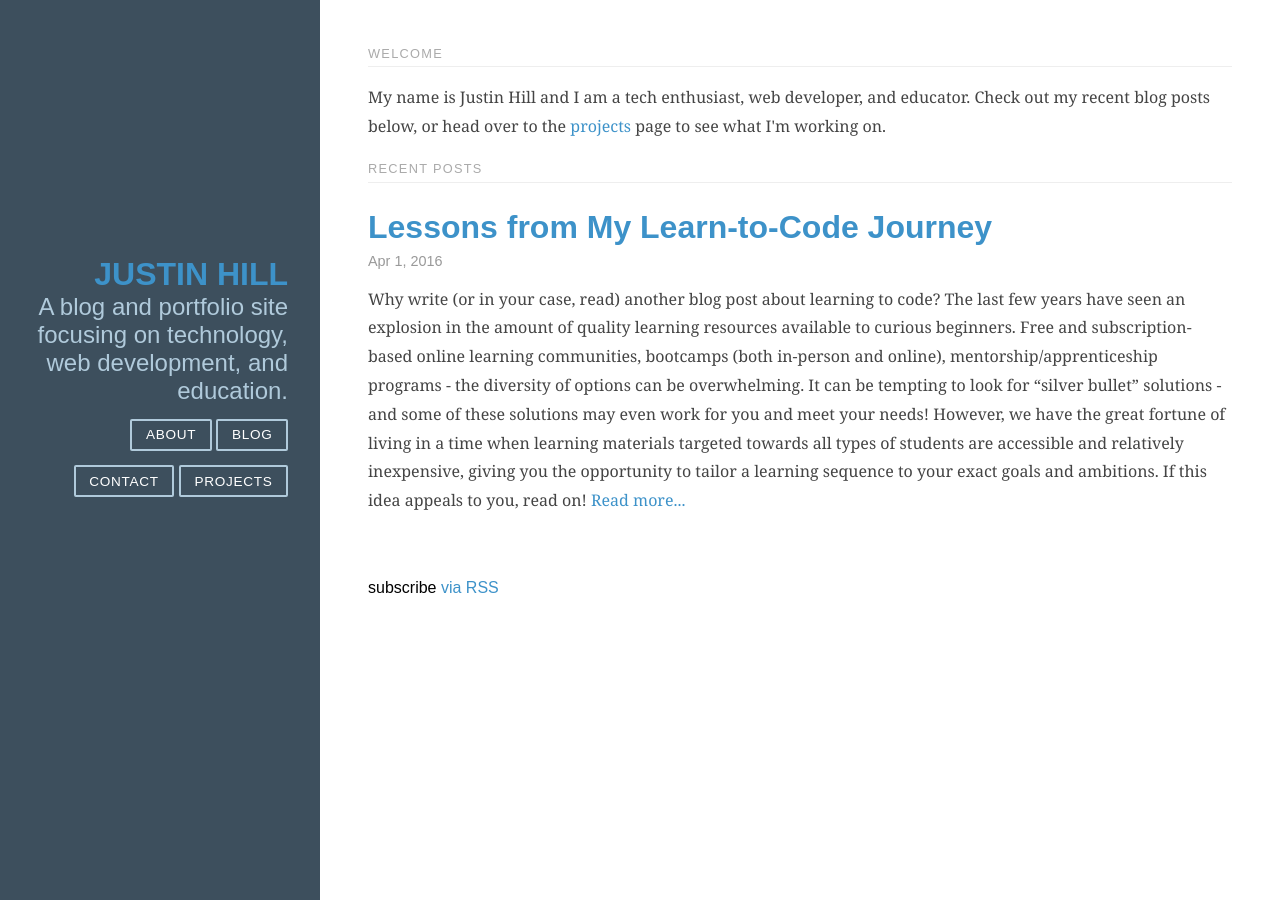
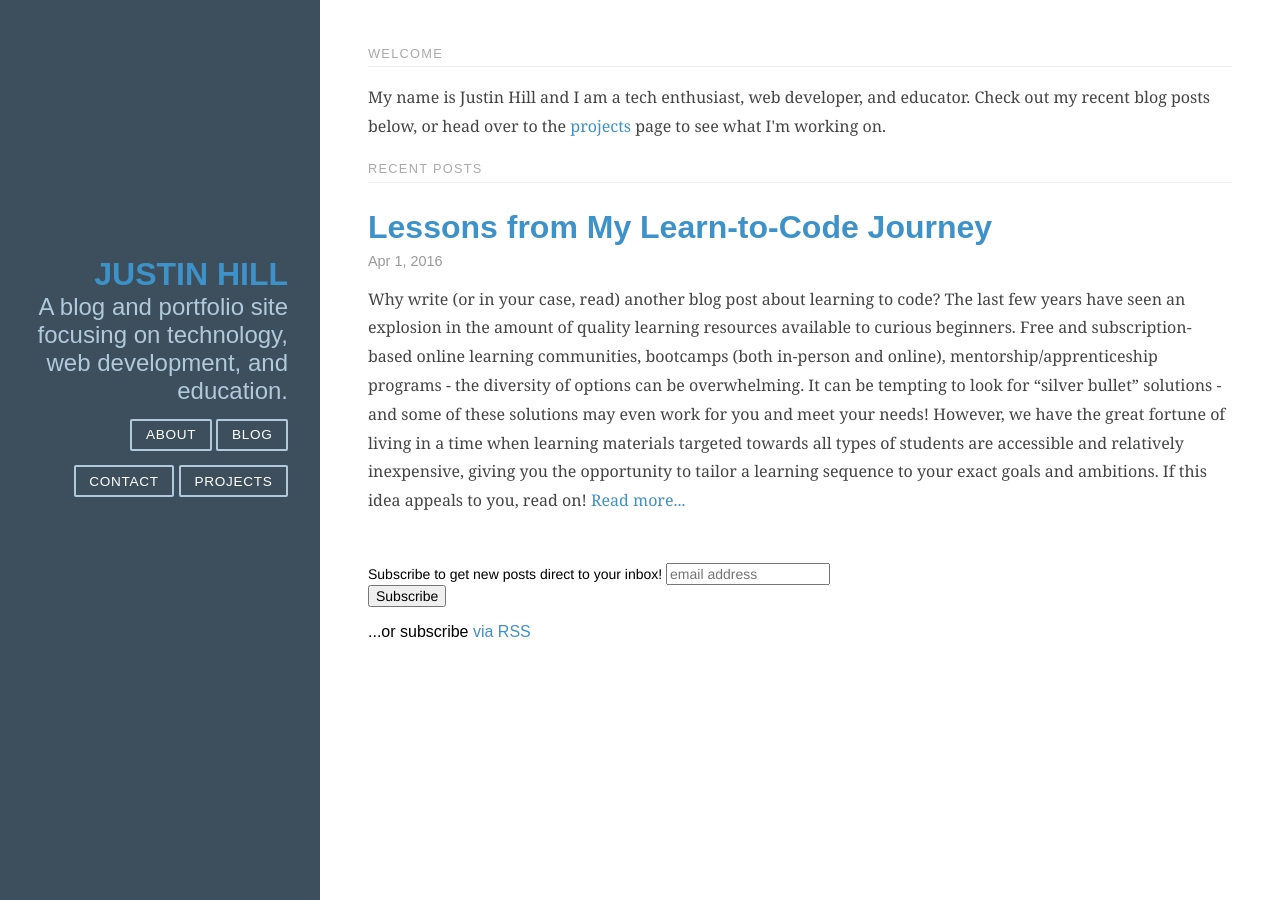
Before and after one commit to JMHill/JMHill.github.io, a Jekyll site: the page built from index.html, in a window 1280 px wide. Built offline with Jekyll 4.4.1, drawn with Linux system fonts in a browser that asks for light colours; comment, search, counter and statistics services are not loaded.

Commit message:
Add mailchimp signup forms

```diff
--- a/_includes/head.html
+++ b/_includes/head.html
@@ -10,6 +10,13 @@
     <link rel="stylesheet" href="{{ "/css/grids-responsive-min.css" | prepend: site.baseurl }}">
     <link rel="stylesheet" href="{{ "/css/blog.css" | prepend: site.baseurl }}">
     <link rel="canonical" href="{{ page.url | replace:'index.html','' | prepend: site.baseurl | prepend: site.url }}">
+    <!-- Begin MailChimp Signup Form -->
+    <link href="//cdn-images.mailchimp.com/embedcode/slim-10_7.css" rel="stylesheet" type="text/css">
+    <style type="text/css">
+    	#mc_embed_signup{background:#fff; clear:left; font:14px Helvetica,Arial,sans-serif; }
+    	/* Add your own MailChimp form style overrides in your site stylesheet or in this style block.
+    	   We recommend moving this block and the preceding CSS link to the HEAD of your HTML file. */
+    </style>
 
     <script>
       (function(i,s,o,g,r,a,m){i['GoogleAnalyticsObject']=r;i[r]=i[r]||function(){
--- /dev/null
+++ b/_includes/mc_embed_signup.html
@@ -0,0 +1,15 @@
+<!--Start mc_embed_signup-->
+<div>
+  <div id="mc_embed_signup">
+  <form action="//justinmhill.us13.list-manage.com/subscribe/post?u=ca46789441c3579359552494a&amp;id=1dc2519119" method="post" id="mc-embedded-subscribe-form" name="mc-embedded-subscribe-form" class="validate" target="_blank" novalidate>
+      <div id="mc_embed_signup_scroll">
+  	<label for="mce-EMAIL">Subscribe to get new posts direct to your inbox!</label>
+  	<input type="email" value="" name="EMAIL" class="email" id="mce-EMAIL" placeholder="email address" required>
+      <!-- real people should not fill this in and expect good things - do not remove this or risk form bot signups-->
+      <div style="position: absolute; left: -5000px;" aria-hidden="true"><input type="text" name="b_ca46789441c3579359552494a_1dc2519119" tabindex="-1" value=""></div>
+      <div class="clear"><input type="submit" value="Subscribe" name="subscribe" id="mc-embedded-subscribe" class="button"></div>
+      </div>
+  </form>
+</div>
+<!--End mc_embed_signup-->
+<p>...or subscribe <a href="{{ "/feed.xml" | prepend: site.baseurl }}">via RSS</a></p>
--- a/blog.html
+++ b/blog.html
@@ -18,4 +18,4 @@
   {% endfor %}
 </div>
 
-<p class="rss-subscribe">subscribe <a href="{{ "/feed.xml" | prepend: site.baseurl }}">via RSS</a></p>
+{% include mc_embed_signup.html %}
--- a/index.html
+++ b/index.html
@@ -22,6 +22,5 @@
     </section>
     {% endfor %}
   </div>
-<div>
 
-<p>subscribe <a href="{{ "/feed.xml" | prepend: site.baseurl }}">via RSS</a></p>
+{% include mc_embed_signup.html %}
```
